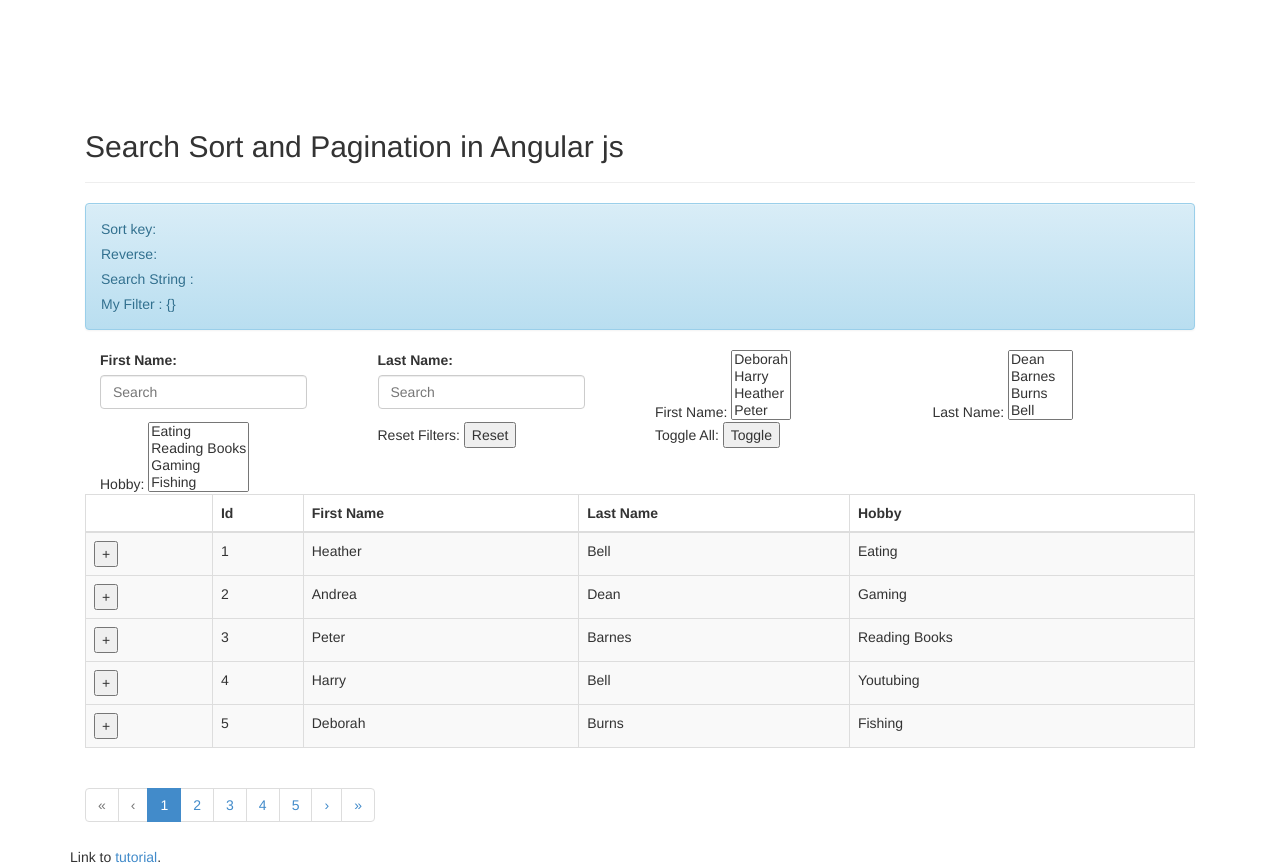
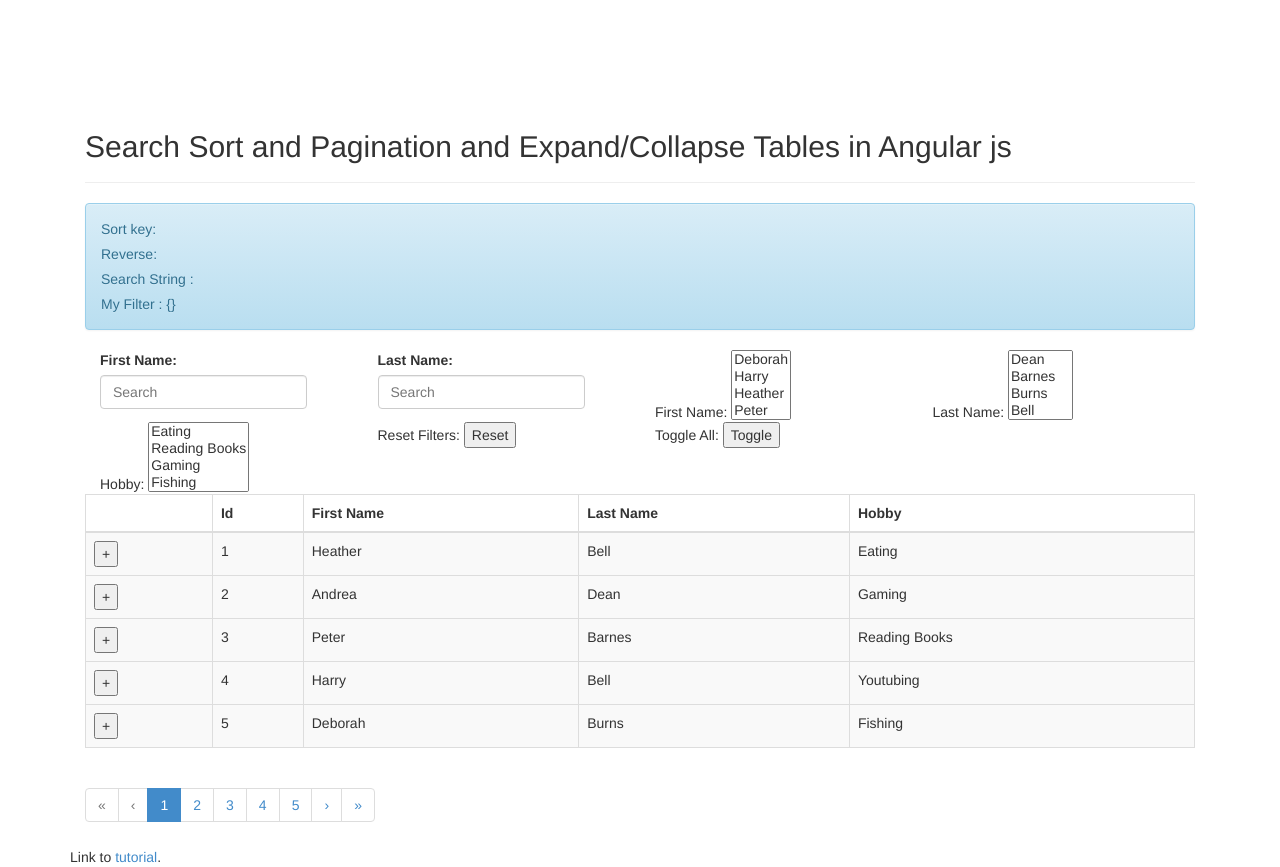
Before and after one commit to pacificeyes/MyFirstRepository, a plain HTML site: page index.html in a window 1280 px wide. Drawn offline with Linux system fonts and the light colour scheme.

Commit message:
Updated Index File to change the page header
Header is now Relevant to the functionality

```diff
--- a/index.html
+++ b/index.html
@@ -12,7 +12,7 @@
       <div class="" style="margin-top:90px;">
         <div class="col-lg-12">
 			<div class="page-header">
-				<h2 id="tables">Search Sort and Pagination in Angular js</h2>
+				<h2 id="tables">Search Sort and Pagination and Expand/Collapse Tables in Angular js</h2>
 			</div>
 			<div class="bs-component" ng-controller="listdata" ng-cloak>
 				<div class="alert alert-info">
```
